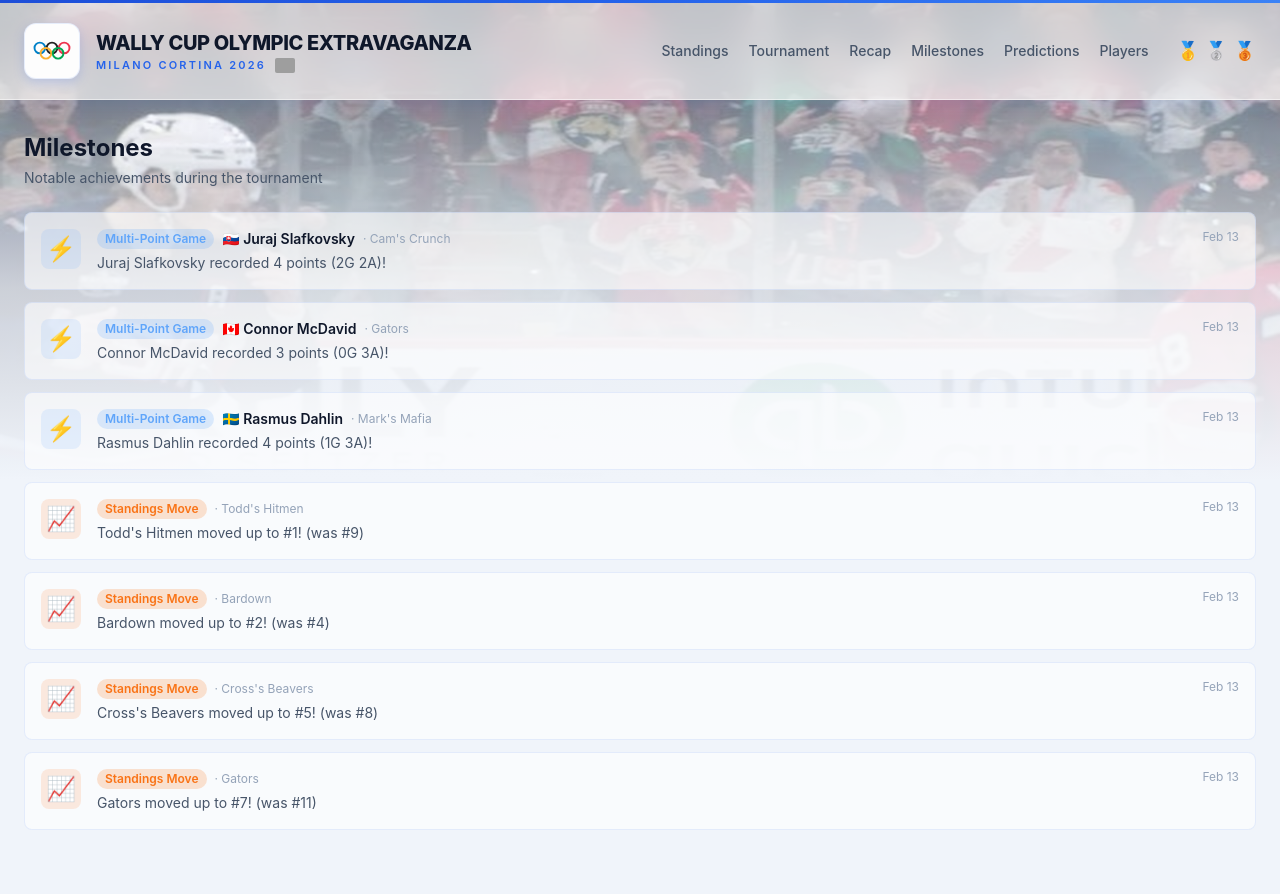
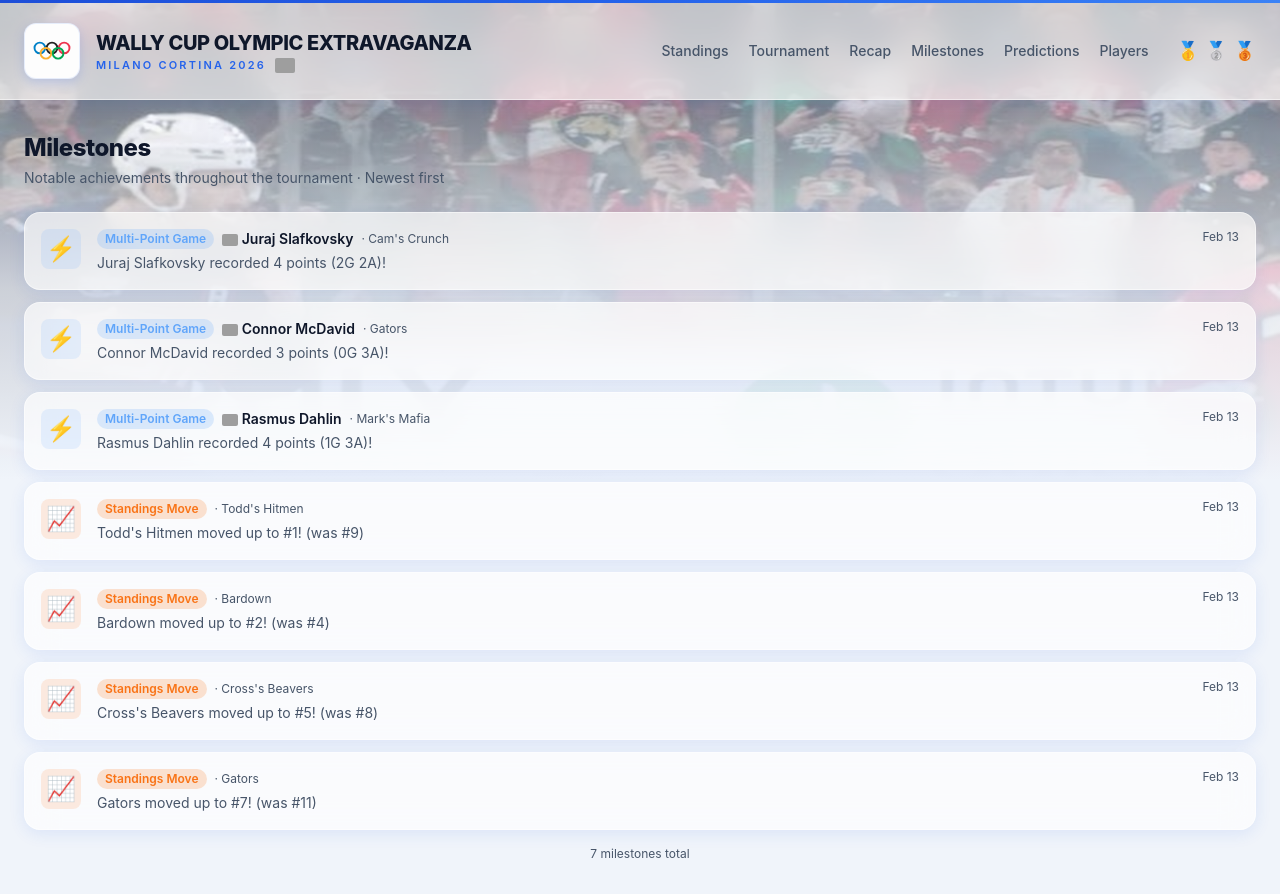
Before and after one commit to cameron-steinman/wally-cup-olympics, a Next.js app: page /wally-cup-olympics/milestones in a window 1280 px wide. Before the commit the page ends 862 px from the top, so only its background shows below. Built offline with nearby package versions, Linux system fonts and the light colour scheme; grey boxes are pictures that could not be loaded.

Commit message:
fix: milestones page — consistent title, pagination (20/page), newest first

```diff
--- a/app/milestones/page.tsx
+++ b/app/milestones/page.tsx
@@ -1,4 +1,5 @@
 "use client";
+import { useState } from "react";
 import milestonesData from "../data/milestones.json";
 
 const typeConfig: Record<string, { label: string; color: string }> = {
@@ -7,11 +8,28 @@ const typeConfig: Record<string, { label: string; color: string }> = {
   goal_milestone: { label: "Goal Milestone", color: "#34d399" },
   ranking_change: { label: "Standings Move", color: "#f97316" },
   shutout: { label: "Shutout", color: "#a78bfa" },
+  new_leader: { label: "New Leader", color: "#f59e0b" },
+  big_game: { label: "Big Game", color: "#ec4899" },
 };
 
-const flagMap: Record<string, string> = {
-  CAN:"🇨🇦",USA:"🇺🇸",SWE:"🇸🇪",FIN:"🇫🇮",CZE:"🇨🇿",SUI:"🇨🇭",GER:"🇩🇪",SVK:"🇸🇰",DEN:"🇩🇰",LAT:"🇱🇻",ITA:"🇮🇹",FRA:"🇫🇷"
+const flagIso2: Record<string, string> = {
+  CAN:"ca",USA:"us",SWE:"se",FIN:"fi",CZE:"cz",SUI:"ch",GER:"de",SVK:"sk",DEN:"dk",LAT:"lv",ITA:"it",FRA:"fr"
 };
+
+function Flag({ code, size = 16 }: { code: string; size?: number }) {
+  const iso = flagIso2[code];
+  if (!iso) return <span>{code}</span>;
+  return (
+    <img
+      src={`https://flagcdn.com/w40/${iso}.png`}
+      srcSet={`https://flagcdn.com/w80/${iso}.png 2x`}
+      alt={code}
+      width={size}
+      height={Math.round(size * 0.75)}
+      style={{ display: 'inline-block', verticalAlign: 'middle', borderRadius: 2 }}
+    />
+  );
+}
 
 type Milestone = {
   id: string;
@@ -25,46 +43,45 @@ type Milestone = {
   value?: number;
 };
 
+const PAGE_SIZE = 20;
+
 export default function MilestonesPage() {
   const milestones: Milestone[] = (milestonesData as any).milestones || [];
-
   const sorted = [...milestones].sort(
     (a, b) => new Date(b.timestamp).getTime() - new Date(a.timestamp).getTime()
   );
 
+  const [page, setPage] = useState(0);
+  const totalPages = Math.ceil(sorted.length / PAGE_SIZE);
+  const visible = sorted.slice(page * PAGE_SIZE, (page + 1) * PAGE_SIZE);
+
   return (
     <div>
+      {/* Page title — consistent treatment */}
       <div className="mb-6">
-        <h2 className="text-2xl font-bold" style={{ color: "var(--text-primary)" }}>
+        <h2 className="text-2xl font-extrabold" style={{ color: 'var(--text-primary)', letterSpacing: '-0.02em' }}>
           Milestones
         </h2>
-        <p className="text-sm mt-1" style={{ color: "var(--text-secondary)" }}>
-          Notable achievements during the tournament
+        <p className="text-sm mt-1" style={{ color: 'var(--text-secondary)' }}>
+          Notable achievements throughout the tournament · Newest first
         </p>
       </div>
 
       {sorted.length === 0 ? (
-        <div
-          className="rounded-lg p-8 text-center"
-          style={{ background: "var(--bg-card)", border: "1px solid var(--border)" }}
-        >
-          <p className="text-lg" style={{ color: "var(--text-muted)" }}>
-            No milestones yet — check back as the tournament progresses!
+        <div className="glass-card p-8 text-center">
+          <p className="text-lg" style={{ color: 'var(--text-secondary)' }}>
+            No milestones yet — check back as the tournament progresses.
           </p>
         </div>
       ) : (
+        <>
           <div className="space-y-3">
-          {sorted.map((m) => {
+            {visible.map((m) => {
               const cfg = typeConfig[m.type] || { label: m.type, color: "#888" };
-            const flag = m.country ? flagMap[m.country] || "" : "";
               return (
                 <div
                   key={m.id}
-                className="rounded-lg p-4 flex items-start gap-4 transition-colors"
-                style={{
-                  background: "var(--bg-card)",
-                  border: "1px solid var(--border)",
-                }}
+                  className="glass-card p-4 flex items-start gap-4"
                 >
                   <div
                     className="text-2xl w-10 h-10 flex items-center justify-center rounded-lg flex-shrink-0"
@@ -81,30 +98,67 @@ export default function MilestonesPage() {
                         {cfg.label}
                       </span>
                       {m.player && (
-                      <span className="text-sm font-semibold" style={{ color: "var(--text-primary)" }}>
-                        {flag} {m.player}
+                        <span className="text-sm font-semibold" style={{ color: 'var(--text-primary)' }}>
+                          {m.country && <Flag code={m.country} />}{' '}{m.player}
                         </span>
                       )}
                       {m.team && (
-                      <span className="text-xs" style={{ color: "var(--text-muted)" }}>
+                        <span className="text-xs" style={{ color: 'var(--text-secondary)' }}>
                           · {m.team}
                         </span>
                       )}
                     </div>
-                  <p className="text-sm mt-1" style={{ color: "var(--text-secondary)" }}>
+                    <p className="text-sm mt-1" style={{ color: 'var(--text-secondary)' }}>
                       {m.description}
                     </p>
                   </div>
-                <div className="text-xs flex-shrink-0" style={{ color: "var(--text-muted)" }}>
-                  {new Date(m.timestamp).toLocaleDateString("en-US", {
-                    month: "short",
-                    day: "numeric",
-                  })}
+                  <div className="text-xs flex-shrink-0" style={{ color: 'var(--text-secondary)' }}>
+                    {new Date(m.timestamp).toLocaleDateString("en-US", { month: "short", day: "numeric" })}
                   </div>
                 </div>
               );
             })}
           </div>
+
+          {/* Pagination */}
+          {totalPages > 1 && (
+            <div className="mt-6 flex items-center justify-center gap-3">
+              <button
+                onClick={() => setPage(p => Math.max(0, p - 1))}
+                disabled={page === 0}
+                className="px-3 py-1.5 text-sm font-medium rounded-lg"
+                style={{
+                  background: page === 0 ? 'var(--bg-card)' : 'var(--accent-blue)',
+                  color: page === 0 ? 'var(--text-muted)' : '#fff',
+                  cursor: page === 0 ? 'default' : 'pointer',
+                  border: '1px solid var(--border)',
+                }}
+              >
+                ← Prev
+              </button>
+              <span className="text-sm" style={{ color: 'var(--text-secondary)' }}>
+                Page {page + 1} of {totalPages}
+              </span>
+              <button
+                onClick={() => setPage(p => Math.min(totalPages - 1, p + 1))}
+                disabled={page >= totalPages - 1}
+                className="px-3 py-1.5 text-sm font-medium rounded-lg"
+                style={{
+                  background: page >= totalPages - 1 ? 'var(--bg-card)' : 'var(--accent-blue)',
+                  color: page >= totalPages - 1 ? 'var(--text-muted)' : '#fff',
+                  cursor: page >= totalPages - 1 ? 'default' : 'pointer',
+                  border: '1px solid var(--border)',
+                }}
+              >
+                Next →
+              </button>
+            </div>
+          )}
+
+          <div className="mt-4 text-center text-xs" style={{ color: 'var(--text-secondary)' }}>
+            {sorted.length} milestone{sorted.length !== 1 ? 's' : ''} total
+          </div>
+        </>
       )}
     </div>
   );
```
Lines whose indentation alone changed are shown as unchanged.
